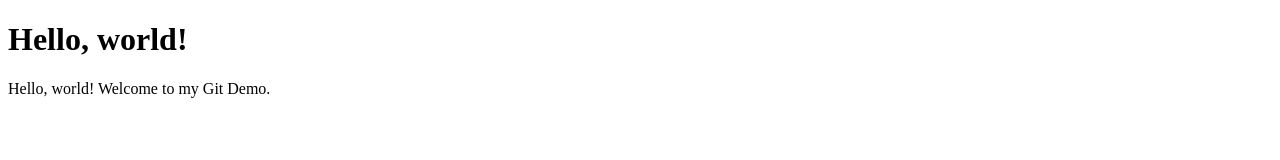
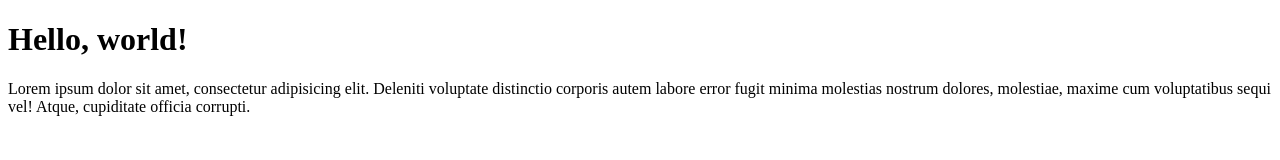
Before and after one commit to Ljyockey/hello-world, a plain HTML site: page index.html in a window 1280 px wide. Drawn offline with Linux system fonts and the light colour scheme.

Commit message:
Adds lorem dummy text
Here is an example of a longer, more descriptive message to colmplement the main title.

```diff
--- a/index.html
+++ b/index.html
@@ -11,7 +11,7 @@
         <h1>Hello, world!</h1>
     </header>
     <main role="main">
-    <p>Hello, world! Welcome to my Git Demo.</p>
+    <p>Lorem ipsum dolor sit amet, consectetur adipisicing elit. Deleniti voluptate distinctio corporis autem labore error fugit minima molestias nostrum dolores, molestiae, maxime cum voluptatibus sequi vel! Atque, cupiditate officia corrupti.</p>
     </main>
     <footer role="contentinfo"></footer>
 </body>
```
